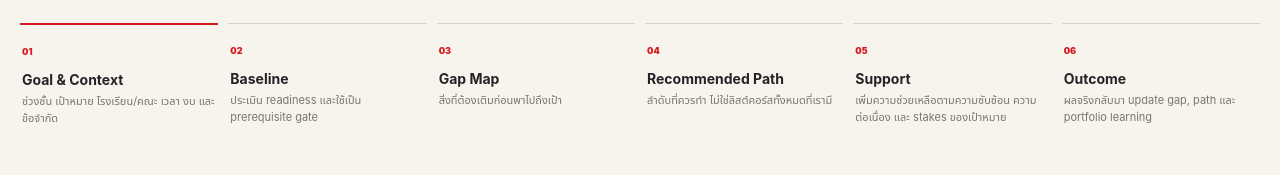
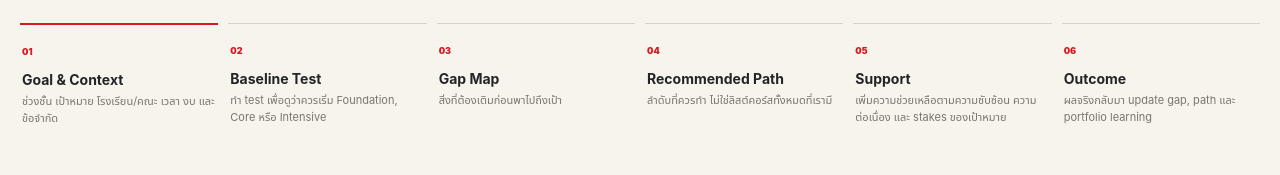
Before and after one commit to napasorn-tha/the-compass-prototype, a React (Vite) app: page / in a window 1280 px wide. Both pictures are taken after a click on the button "Learner demo". Shown: the part 358-533 px from the top of the page. Built offline with nearby package versions, Linux system fonts and the light colour scheme.

Commit message:
Use one baseline score and hand off recommendations to MyPath

```diff
--- a/src/components/StudentExperience.tsx
+++ b/src/components/StudentExperience.tsx
@@ -12,8 +12,7 @@ type Profile = {
   stage: LearnerStage
   need: string
   goal: string
-  currentScore: number
-  score: number
+  baselineScore: number | null
   time: string
   supportMode: string
   supportNeed: string
@@ -27,8 +26,7 @@ const defaults: Profile = {
   stage: 'Upper Secondary',
   need: 'TCAS / University',
   goal: 'วิศวะ',
-  currentScore: 58,
-  score: 58,
+  baselineScore: null,
   time: '5–7 ชม./สัปดาห์',
   supportMode: 'Hybrid',
   supportNeed: 'High',
@@ -69,7 +67,7 @@ function Intro({ setPage }: Pick<Props,'setPage'>) {
     <div className="learner-explain-grid">
       {[
         ['01','Goal & Context','ช่วงชั้น เป้าหมาย โรงเรียน/คณะ เวลา งบ และข้อจำกัด'],
-        ['02','Baseline','ประเมิน readiness และใช้เป็น prerequisite gate'],
+        ['02','Baseline Test','ทำ test เพื่อดูว่าควรเริ่ม Foundation, Core หรือ Intensive'],
         ['03','Gap Map','สิ่งที่ต้องเติมก่อนพาไปถึงเป้า'],
         ['04','Recommended Path','ลำดับที่ควรทำ ไม่ใช่ลิสต์คอร์สทั้งหมดที่เรามี'],
         ['05','Support','เพิ่มความช่วยเหลือตามความซับซ้อน ความต่อเนื่อง และ stakes ของเป้าหมาย'],
@@ -101,10 +99,6 @@ function Goal({profile,setProfile,setPage}:{profile:Profile;setProfile:(x:Profil
       <Choice title="เป้าหมาย" value={profile.goal} options={goals} onChange={v=>setProfile({...profile,goal:v,targetFaculty:profile.stage==='Upper Secondary'?v:profile.targetFaculty})}/>
       {profile.stage==='Lower Secondary' && <Choice title="โรงเรียน / โปรแกรมเป้าหมาย" value={profile.targetSchool} options={['General M.4','เตรียมอุดม','MWIT','KVIS']} onChange={v=>setProfile({...profile,targetSchool:v})}/>}
       {profile.stage==='Upper Secondary' && <Choice title="คณะ / track เป้าหมาย" value={profile.targetFaculty} options={['วิศวะ','แพทย์','บริหาร','วิทยาศาสตร์','สถาปัตย์','สายสุขภาพ','ศิลป์ / สังคม','ยังไม่แน่ใจ']} onChange={v=>setProfile({...profile,targetFaculty:v})}/>}
-      <div className="field-block">
-        <div className="field-title">คะแนนปัจจุบันโดยประมาณ <b>{profile.currentScore}</b></div>
-        <input className="score-range" type="range" min="20" max="95" value={profile.currentScore} onChange={e=>setProfile({...profile,currentScore:Number(e.target.value)})}/>
-      </div>
       <Choice title="เวลาที่มี" value={profile.time} options={['2–4 ชม./สัปดาห์','5–7 ชม./สัปดาห์','8+ ชม./สัปดาห์']} onChange={v=>setProfile({...profile,time:v})}/>
       <Choice title="รูปแบบการเรียน" value={profile.supportMode} options={['Anywhere','Branch','Hybrid']} onChange={v=>setProfile({...profile,supportMode:v})}/>
       <Choice title="ระดับ support ที่ต้องการ" value={profile.supportNeed} options={['Low','Medium','High']} onChange={v=>setProfile({...profile,supportNeed:v})}/>
@@ -137,17 +131,17 @@ function Baseline({profile,setProfile,setPage}:{profile:Profile;setProfile:(x:Pr
 
   if(!q){
     const score=30+correct*20
-    const readiness=score>=70?'ผ่าน baseline gate':score>=55?'ใกล้พร้อม แต่ยังควรเติม foundation':'ควรปิด foundation gap ก่อน'
+    const placement=score>=70?'Intensive / Exam Practice':score>=55?'Core / Content first':'Foundation first'
+    const readiness=score>=70?'พร้อมไปต่อคอร์สตะลุยโจทย์':score>=55?'ปิดเนื้อหาหลักให้แน่นก่อน':'เริ่มจากพื้นฐานก่อน'
     return <section className="page narrow">
       <Back page="baseline" setPage={setPage}/>
       <div className="eyebrow">STEP 2 · BASELINE COMPLETE</div>
-      <h1 className="section-title">Baseline result <span className="red-text">{score}</span></h1>
-      <div className="baseline-summary">
-        <div><span>Baseline test</span><b>{score}</b><i>{readiness}</i></div>
-        <div><span>Current score</span><b>{profile.currentScore}</b><i>ใช้เป็น context ประกอบ</i></div>
-        <div><span>Gate</span><b>{profile.completedPrerequisite||score>=70?'OPEN':'LOCKED'}</b><i>prerequisite OR baseline ≥ 70</i></div>
+      <h1 className="section-title">Baseline Score <span className="red-text">{score}</span></h1>
+      <p className="lead">คะแนนเดียวนี้ใช้จัด starting point ของ learner ก่อนแนะนำ package</p>
+      <div className="baseline-result">
+        <div><span>START HERE</span><b>{placement}</b><p>{readiness}</p></div>
       </div>
-      <div className="end"><button className="primary" onClick={()=>{setProfile({...profile,score});setPage('gap')}}>ดู Gap Map →</button></div>
+      <div className="end"><button className="primary" onClick={()=>{setProfile({...profile,baselineScore:score});setPage('gap')}}>ดู Gap Map →</button></div>
     </section>
   }
 
@@ -174,28 +168,43 @@ function Baseline({profile,setProfile,setPage}:{profile:Profile;setProfile:(x:Pr
 }
 
 function Gap({profile,setPage}:{profile:Profile;setPage:Props['setPage']}) {
-  const gap=Math.max(0,70-profile.score)
+  if(profile.baselineScore===null) return <section className="page narrow">
+    <Back page="gap" setPage={setPage}/>
+    <div className="eyebrow">STEP 3 · GAP MAP</div>
+    <h1 className="section-title">ทำ Baseline Test ก่อน</h1>
+    <p className="lead">Gap Map ใช้ผล test เดียวกันในการจัด starting point และคัด package ที่เหมาะ</p>
+    <div className="end"><button className="primary" onClick={()=>setPage('baseline')}>ไปทำ Baseline Test →</button></div>
+  </section>
+
+  const gap=Math.max(0,70-profile.baselineScore)
   return <section className="page">
     <Back page="gap" setPage={setPage}/>
     <div className="eyebrow">STEP 3 · GAP MAP</div>
-    <h1 className="section-title">Gap ที่มีผลต่อ<br/>package eligibility</h1>
-    <div className="profile-strip"><span>{profile.stage}</span><span>{profile.need}</span><span>{profile.goal}</span><span>Baseline {profile.score}</span><span>{profile.budgetBand}</span></div>
+    <h1 className="section-title">ต้องเติมอะไรก่อน<br/>ไปคอร์สที่เข้มขึ้น?</h1>
+    <div className="profile-strip"><span>{profile.stage}</span><span>{profile.need}</span><span>{profile.goal}</span><span>Baseline {profile.baselineScore}</span><span>{profile.budgetBand}</span></div>
     <div className="gap-grid">
-      <article className={gap>15?'gap-card urgent':'gap-card medium'}><span>READINESS GAP</span><b>Baseline threshold</b><strong>{gap}</strong><p>คะแนนที่ยังห่างจาก threshold 70</p></article>
-      <article className="gap-card medium"><span>CONSTRAINT</span><b>Support</b><strong>{profile.supportNeed}</strong><p>{profile.supportMode} · {profile.time}</p></article>
-      <article className={profile.completedPrerequisite?'gap-card good':'gap-card medium'}><span>PREREQUISITE</span><b>Prior OnDemand</b><strong>{profile.completedPrerequisite?'PASS':'OPEN'}</strong><p>ใช้ร่วมกับ baseline เพื่อ unlock intensive route</p></article>
+      <article className={gap>15?'gap-card urgent':'gap-card medium'}><span>READINESS</span><b>Distance to intensive</b><strong>{gap}</strong><p>คะแนนที่ยังห่างจาก threshold 70</p></article>
+      <article className="gap-card medium"><span>LEARNING FIT</span><b>Support</b><strong>{profile.supportNeed}</strong><p>{profile.supportMode} · {profile.time}</p></article>
+      <article className={profile.baselineScore>=70?'gap-card good':'gap-card medium'}><span>STARTING POINT</span><b>Recommended level</b><strong>{profile.baselineScore>=70?'READY':profile.baselineScore>=55?'CORE':'FOUNDATION'}</strong><p>{profile.baselineScore>=70?'พร้อมดู intensive / exam practice':profile.baselineScore>=55?'เก็บ content หลักก่อน':'ปูพื้นฐานก่อน'}</p></article>
     </div>
-    <div className="logic-callout"><b>Eligibility before intensity.</b><span>ถ้ายังไม่ผ่าน prerequisite gate ระบบจะไม่ยก intensive / advanced package เป็น Best Match</span></div>
     <div className="end"><button className="primary" onClick={()=>setPage('path')}>ดู Recommended Path →</button></div>
   </section>
 }
 
 function Path({profile,setPage}:{profile:Profile;setPage:Props['setPage']}) {
+  if(profile.baselineScore===null) return <section className="page narrow">
+    <Back page="path" setPage={setPage}/>
+    <div className="eyebrow">STEP 4 · RECOMMENDED PATH</div>
+    <h1 className="section-title">ต้องมี Baseline ก่อน</h1>
+    <p className="lead">Recommendation ใช้คะแนน Baseline Test เพื่อไม่พา learner ไปเริ่มผิดระดับ</p>
+    <div className="end"><button className="primary" onClick={()=>setPage('baseline')}>ไปทำ Baseline Test →</button></div>
+  </section>
+
   const input:RecommendationInput={
     stage:profile.stage,
     need:profile.need,
     goal:profile.goal,
-    baselineScore:profile.score,
+    baselineScore:profile.baselineScore,
     budgetBand:profile.budgetBand,
     supportNeed:profile.supportNeed,
     targetSchool:profile.targetSchool,
@@ -205,17 +214,18 @@ function Path({profile,setPage}:{profile:Profile;setPage:Props['setPage']}) {
   const recs=recommendPackages(input)
   const primary=recs[0]
   const alternatives=recs.slice(1)
+
   return <section className="page">
     <Back page="path" setPage={setPage}/>
     <div className="eyebrow">STEP 4 · RECOMMENDED PATH</div>
     <div className="section-head compact">
       <div>
         <h1 className="section-title">Your Compass</h1>
-        <p className="lead">ลำดับที่ควรทำ ไม่ใช่ลิสต์คอร์สทั้งหมดที่เรามี</p>
+        <p className="lead">เลือก starting point จาก goal + baseline + constraint แล้วคัด package ที่เหมาะที่สุด</p>
       </div>
       <button className="edit-link" onClick={()=>setPage('goal')}>Edit context</button>
     </div>
-    <div className="profile-strip"><span>{profile.goal}</span><span>Baseline {profile.score}</span><span>{profile.budgetBand}</span><span>{profile.supportNeed} support</span></div>
+    <div className="profile-strip"><span>{profile.goal}</span><span>Baseline {profile.baselineScore}</span><span>{profile.budgetBand}</span><span>{profile.supportNeed} support</span></div>
 
     {primary && <article className="primary-path-card">
       <div className="primary-path-label">PRIMARY RECOMMENDED PATH · BEST MATCH</div>
@@ -238,8 +248,18 @@ function Path({profile,setPage}:{profile:Profile;setPage:Props['setPage']}) {
       </article>)}
     </div>
 
-    <div className="logic-callout"><b>Prerequisite gate</b><span>{intensiveGateMessage(input)}</span></div>
-    <div className="end"><button className="primary" onClick={()=>setPage('support')}>ต่อไป: Support →</button></div>
+    <div className="mypath-handoff">
+      <div>
+        <span>NEXT · EXISTING ONDEMAND EXPERIENCE</span>
+        <b>Continue with MyPath+</b>
+        <p>Compass ช่วยตอบว่า “ควรเรียนอะไรและเริ่มตรงไหน” จากนั้น MyPath+ รับต่อเรื่อง study plan และ progress tracking</p>
+      </div>
+      <strong>Compass → MyPath+</strong>
+    </div>
+
+    <div className="end secondary-end">
+      <button className="secondary" onClick={()=>setPage('support')}>ดู Support Options →</button>
+    </div>
   </section>
 }
 
@@ -286,13 +306,14 @@ function Support({profile,setPage}:{profile:Profile;setPage:Props['setPage']}) {
 }
 
 function Outcome({profile,setPage}:{profile:Profile;setPage:Props['setPage']}) {
-  const latest=Math.min(100,profile.score+12)
+  const baseline=profile.baselineScore ?? 0
+  const latest=Math.min(100,baseline+12)
   return <section className="page">
     <Back page="outcome" setPage={setPage}/>
     <div className="eyebrow">STEP 6 · OUTCOME</div>
     <h1 className="section-title">ผลเปลี่ยน<br/>Recommendation ก็เปลี่ยน</h1>
     <div className="outcome-board">
-      <div className="score-change"><span>Baseline</span><b>{profile.score}</b><i>→</i><span>Latest assessment</span><b>{latest}</b></div>
+      <div className="score-change"><span>Baseline</span><b>{baseline}</b><i>→</i><span>Latest assessment</span><b>{latest}</b></div>
       <div className="outcome-copy"><b>Outcome closes the individual loop</b><p>เมื่อ baseline / outcome เปลี่ยน ระบบจะประเมิน eligibility และ path ใหม่ แทนที่จะขาย package เดิมซ้ำโดยไม่ดู learner state</p></div>
     </div>
 
```
